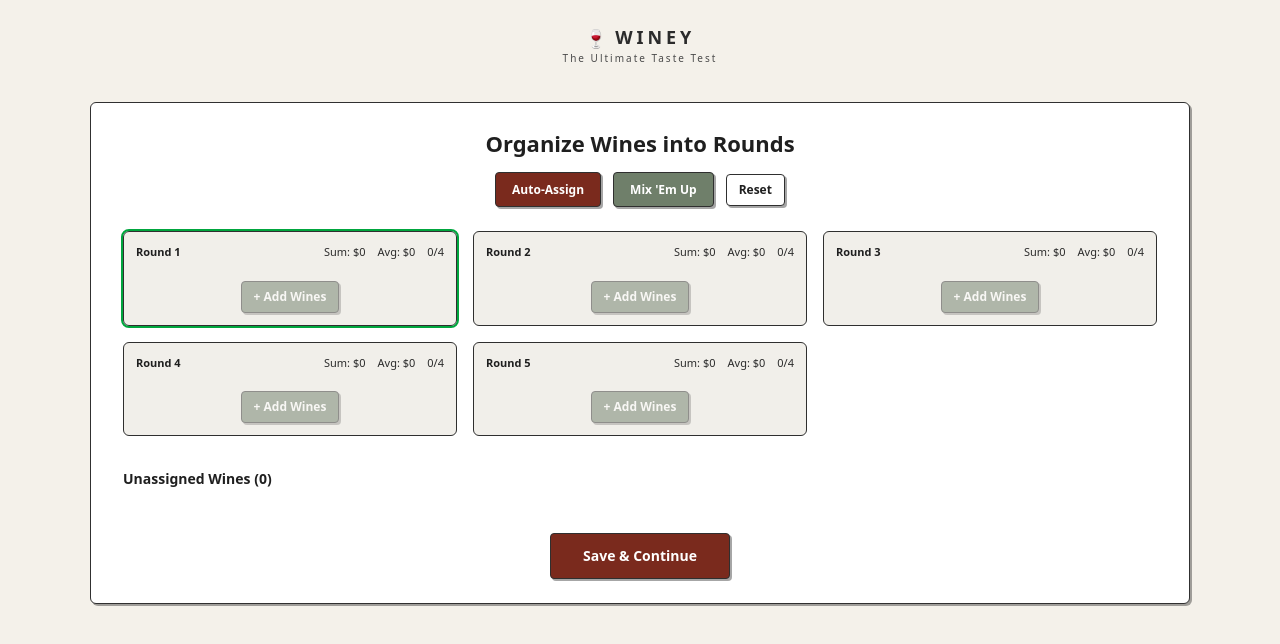
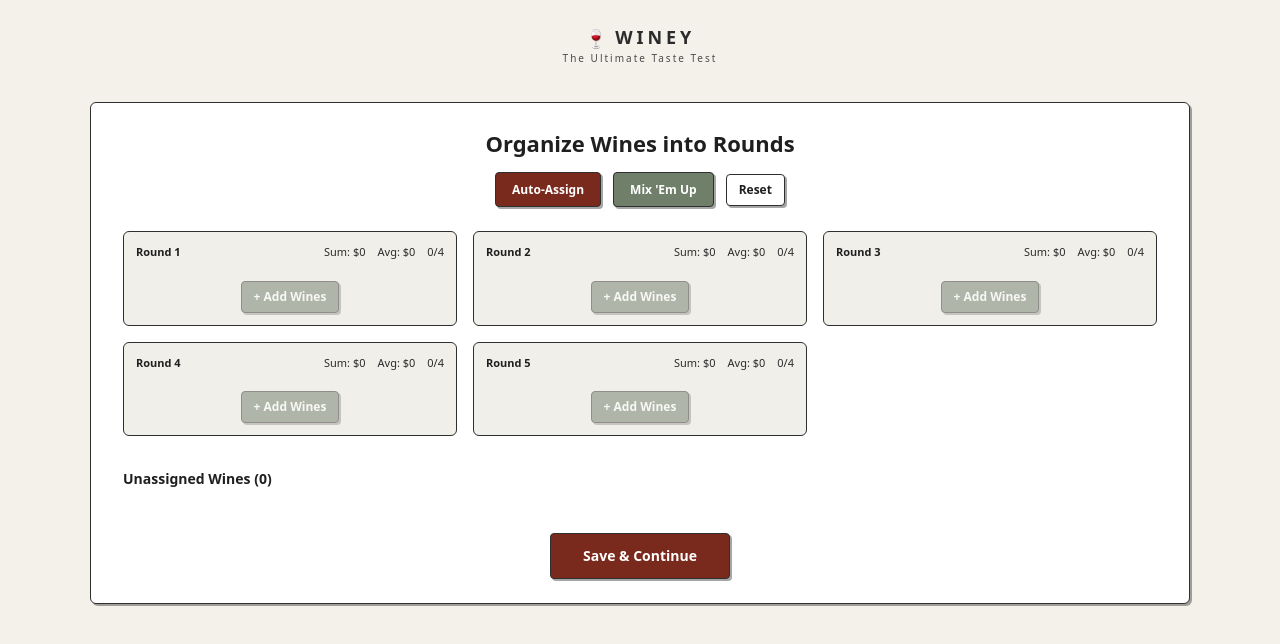
Before and after one commit to maximkali/Winey-Windsurf, a Next.js app: page /host/organize-rounds in a window 1280 px wide. Shown: the top 644 px of the page. Built offline with nearby package versions, Linux system fonts and the light colour scheme.

Commit message:
Fix: only highlight filled rounds

```diff
--- a/src/app/host/organize-rounds/page.tsx
+++ b/src/app/host/organize-rounds/page.tsx
@@ -240,9 +240,8 @@ export default function OrganizeRoundsPage() {
               const avg = a.wineIds.length ? Math.round((sum / a.wineIds.length) * 100) / 100 : 0;
               const filled = a.wineIds.length;
 
-              const isFirst = rid === 1;
               const isFull = filled >= bottlesPerRound;
-              const highlight = isFirst || isFull;
+              const highlight = isFull;
 
               return (
                 <div
```
